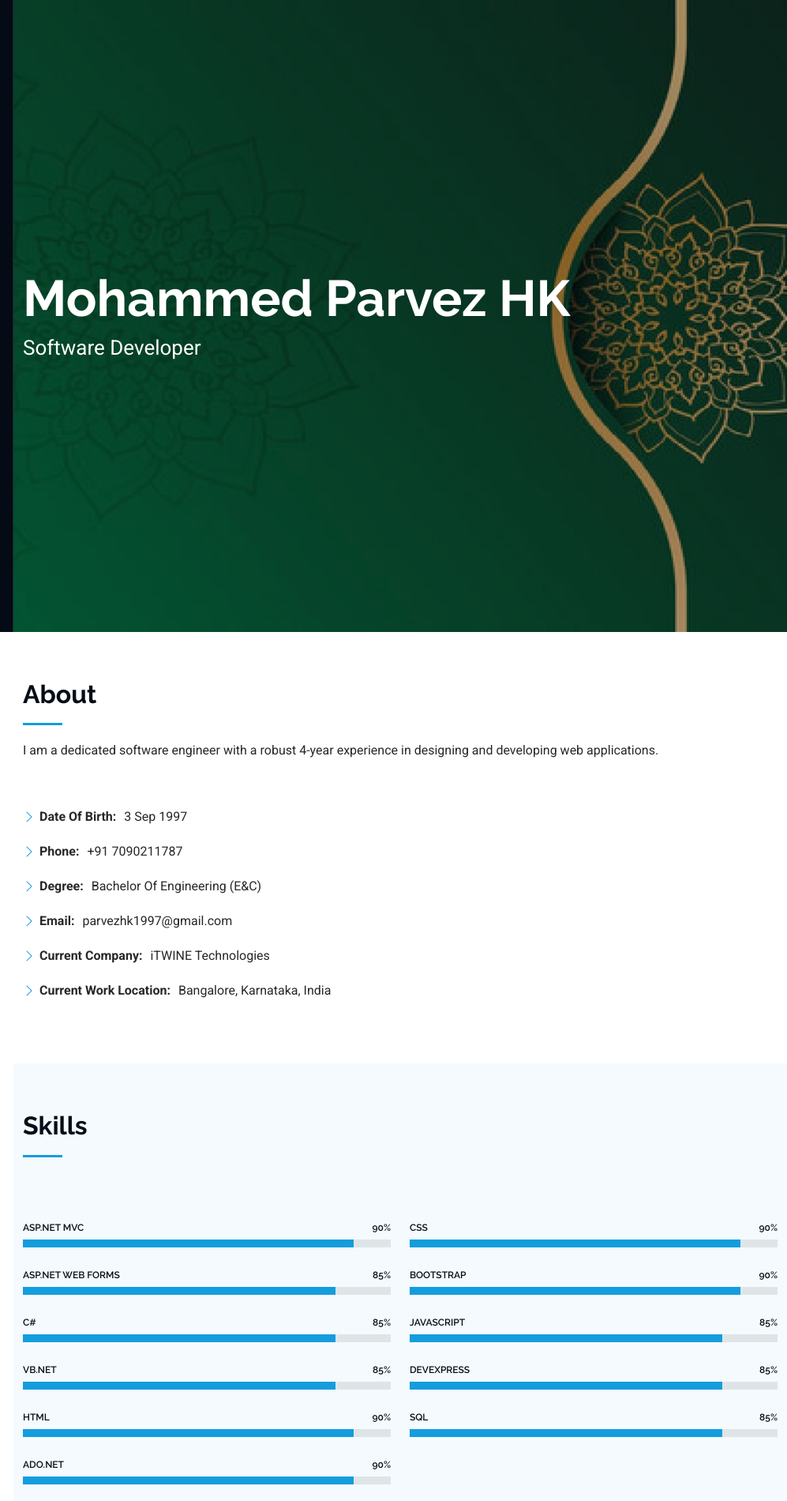
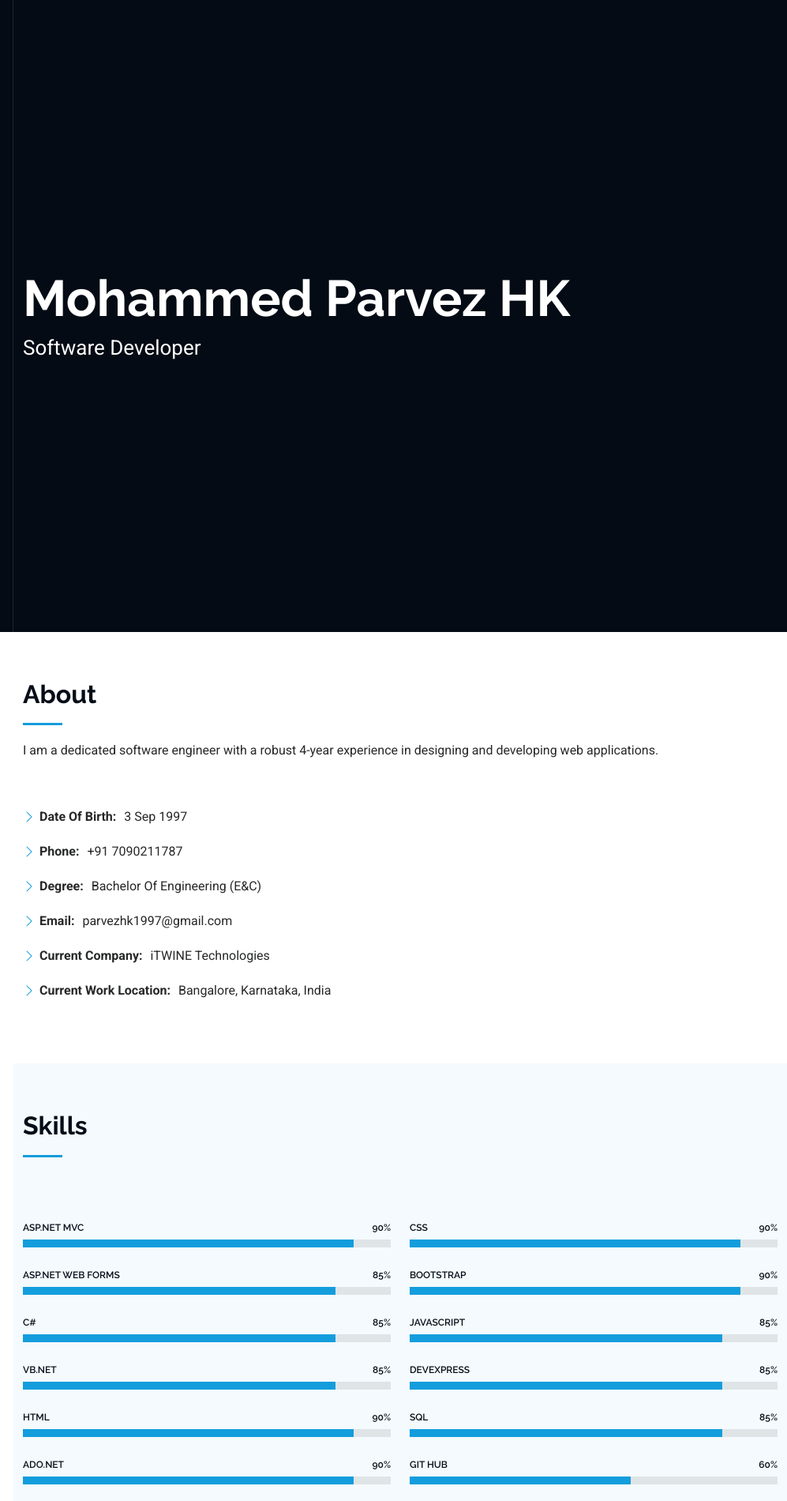
Before and after one commit to MohammedParvezGitHub/Resume, a plain HTML site: page index.html in a window 1280 px wide. Shown: the top 1900 px of the page at 79% size, 283-1280 px from the left. Drawn offline with Linux system fonts and the light colour scheme.

Commit message:
Add files via upload

```diff
--- a/index.html
+++ b/index.html
@@ -52,7 +52,7 @@
 
         <nav id="navmenu" class="navmenu">
             <ul>
-                <li><a href="#hero" class="active"><i class="bi bi-house navicon"></i>Home</a></li>
+                <li><a href="#home" class="active"><i class="bi bi-house navicon"></i>Home</a></li>
                 <li><a href="#about"><i class="bi bi-person navicon"></i> About</a></li>
                 <li><a href="#skills"><i class="bi bi-gear navicon"></i> Skills</a></li>
                 <li><a href="#experience"><i class="bi bi-laptop navicon"></i> Professional Experience</a></li>
@@ -64,9 +64,9 @@
     <main class="main">
 
         <!-- Hero Section -->
-        <section id="hero" class="hero section dark-background">
+        <section id="home" class="hero section dark-background">
 
-            <img src="assets/img/Untitled1.jpg" alt="" data-aos="fade-in" class="">
+            <!--<img src="assets/img/Untitled1.jpg" alt="" data-aos="fade-in" class="">-->
 
             <div class="container" data-aos="fade-up" data-aos-delay="100">
                 <h2>Mohammed Parvez HK</h2>
@@ -165,6 +165,8 @@
                                 <div class="progress-bar" role="progressbar" aria-valuenow="90" aria-valuemin="0" aria-valuemax="100"></div>
                             </div>
                         </div><!-- End Skills Item -->
+
+
                     </div>
 
                     <div class="col-lg-6">
@@ -199,6 +201,12 @@
                             <span class="skill"><span>SQL</span> <i class="val">85%</i></span>
                             <div class="progress-bar-wrap">
                                 <div class="progress-bar" role="progressbar" aria-valuenow="85" aria-valuemin="0" aria-valuemax="100"></div>
+                            </div>
+                        </div><!-- End Skills Item -->
+                        <div class="progress">
+                            <span class="skill"><span>Git Hub</span> <i class="val">60%</i></span>
+                            <div class="progress-bar-wrap">
+                                <div class="progress-bar" role="progressbar" aria-valuenow="60" aria-valuemin="0" aria-valuemax="100"></div>
                             </div>
                         </div><!-- End Skills Item -->
 
```
